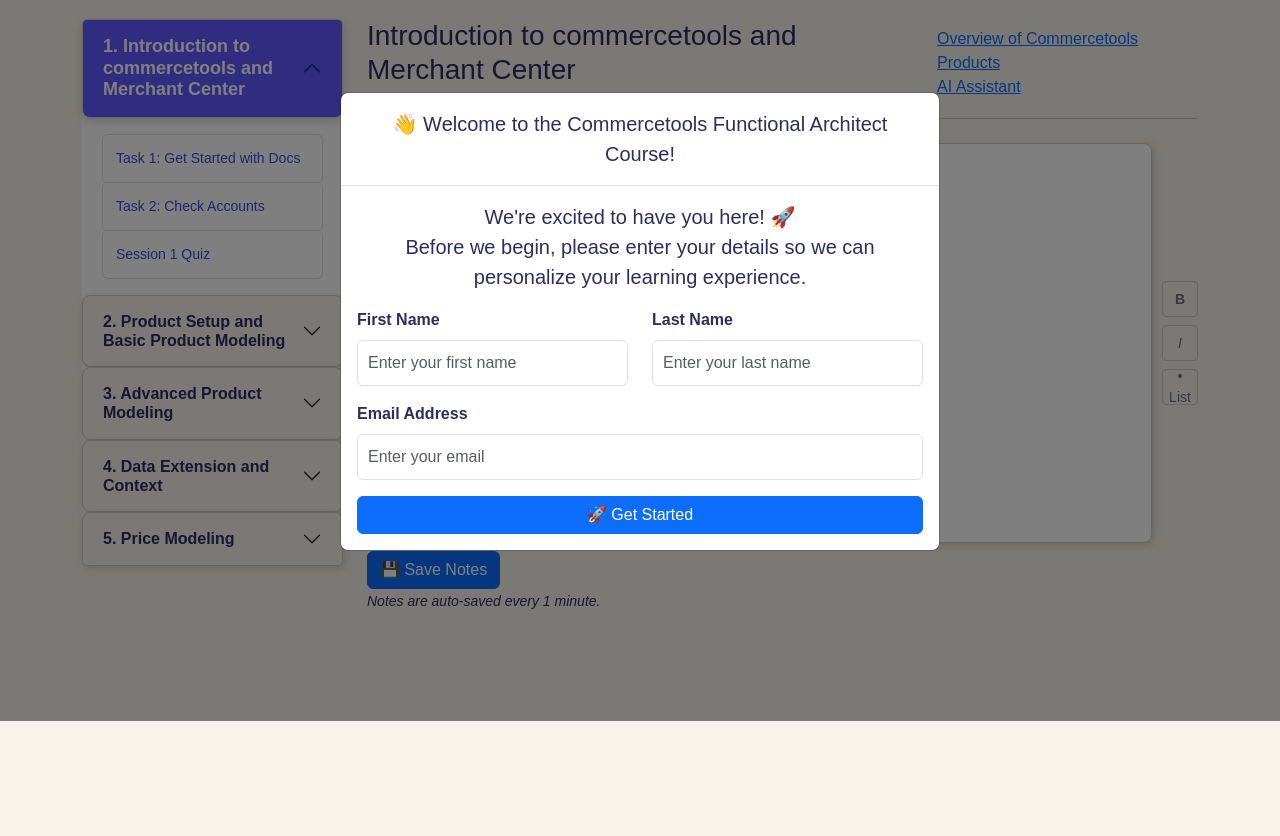
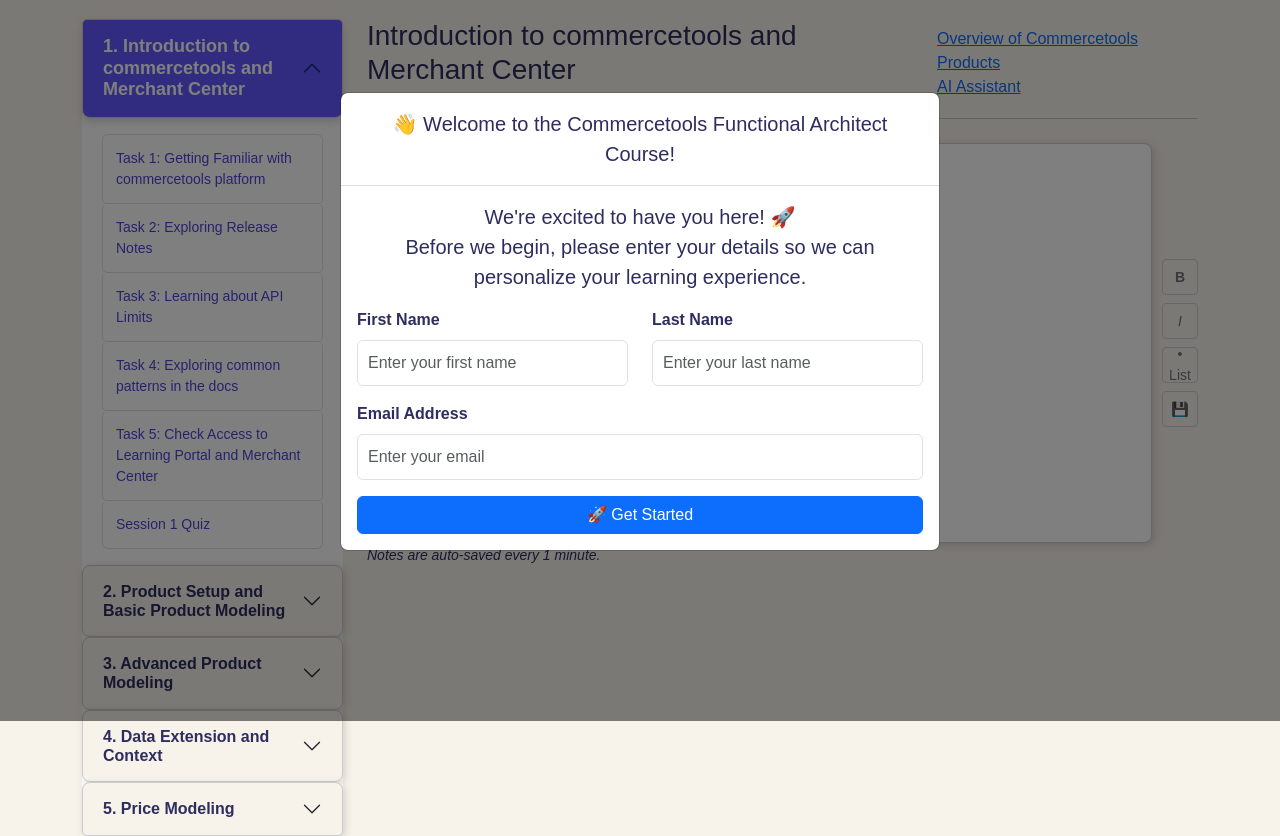
Before and after one commit to commercetools/commercetools-fa-learning-env, a plain HTML site: page index.html in a window 1280 px wide. Shown: the part 79-915 px from the top of the page. Before the commit the page ends 800 px from the top, so only its background shows below. Drawn offline with nearby package versions, Linux system fonts and the light colour scheme.

Commit message:
session1 tasks refined

```diff
--- a/index.html
+++ b/index.html
@@ -75,10 +75,11 @@
               <button type="button" class="btn btn-outline-secondary btn-sm" onclick="formatText('bold')"><b>B</b></button>
               <button type="button" class="btn btn-outline-secondary btn-sm" onclick="formatText('italic')"><i>I</i></button>
               <button type="button" class="btn btn-outline-secondary btn-sm" onclick="formatText('insertUnorderedList')">&bull; List</button>
-          </div>
+              <button id="saveNotesBtn" class="btn btn-outline-secondary btn-sm">💾</button>
+            </div>
       </div>
 
-      <button id="saveNotesBtn" class="btn btn-primary mt-2">💾 Save Notes</button>
+
       <small id="saveMessage" style="display:none; color: green;">✅ Notes saved!</small>
       <div><small><i>Notes are auto-saved every 1 minute.</i></small></div>
   </div>
--- a/sessions.json
+++ b/sessions.json
@@ -8,13 +8,12 @@
       "tasks": [
         {
           "taskNumber": 1,
-          "taskTitle": "Get Started with Docs",
+          "taskTitle": "Getting Familiar with commercetools platform",
           "description": "",
           "infographic": "",
           "notes": [
-            "Get started by navigating the documentation, exploring release notes and limits, and learning about common patterns, such as Draft Representations and Update Actions.",
-            "<a href='https://docs.commercetools.com/docs'>Commercetools Docs</a>",
-            "<a href='https://docs.commercetools.com/api/'>HTTP API Guide</a>"
+            "Navigate to commercetools Documentation and explore the products offered by  commercetools.",
+            "Take notes on which commercetools product is relevant to your company."
           ],
           "solutionTitle": "",
           "solutionDescription": "",
@@ -22,12 +21,52 @@
         },
         {
           "taskNumber": 2,
-          "taskTitle": "Check Accounts",
+          "taskTitle": "Exploring Release Notes",
           "description": "",
           "infographic": "",
           "notes": [
-            "Ensure you have access to the <a href='https://learn.commercetools.com/'>Learning Management System</a>",
-            "Gain access to <a href='https://mc.europe-west1.gcp.commercetools.com/login'>Merchant Center</a>"
+            "Open the Release Notes section and locate the latest updates related to Composable Commerce.",
+            "Take notes on any recent announcement, API updates, or feature deprecations."
+          ],
+          "solutionTitle": "",
+          "solutionDescription": "",
+          "solutionRefLink": ""
+        },
+        {
+          "taskNumber": 3,
+          "taskTitle": "Learning about API Limits",
+          "description": "",
+          "infographic": "",
+          "notes": [
+            "Open the Limits Documentation and find out the default maximum limits for: Customer Groups, Carts, Product Variants",
+            "Research & note down how to increase limits for specific resources if you need to."
+          ],
+          "solutionTitle": "",
+          "solutionDescription": "",
+          "solutionRefLink": ""
+        },
+        {
+          "taskNumber": 4,
+          "taskTitle": "Exploring common patterns in the docs",
+          "description": "",
+          "infographic": "",
+          "notes": [
+            "Open the Customer API Documentation and Locate the Create Customer (POST /customers) request, observe the <code>CustomerDraft</code> representation",
+            "Identify all mandatory fields required to create a customer."
+          ],
+          "solutionTitle": "",
+          "solutionDescription": "",
+          "solutionRefLink": ""
+        },
+        {
+          "taskNumber": 5,
+          "taskTitle": "Check Access to Learning Portal and Merchant Center",
+          "description": "",
+          "infographic": "",
+          "notes": [
+            "Log in to the Learning Portal and verify your access.",
+            "Navigate to the Merchant Center and check if you can log in.",
+            "Confirm that you have access to the commercetools project created by the trainer."
           ],
           "solutionTitle": "",
           "solutionDescription": "",
```
